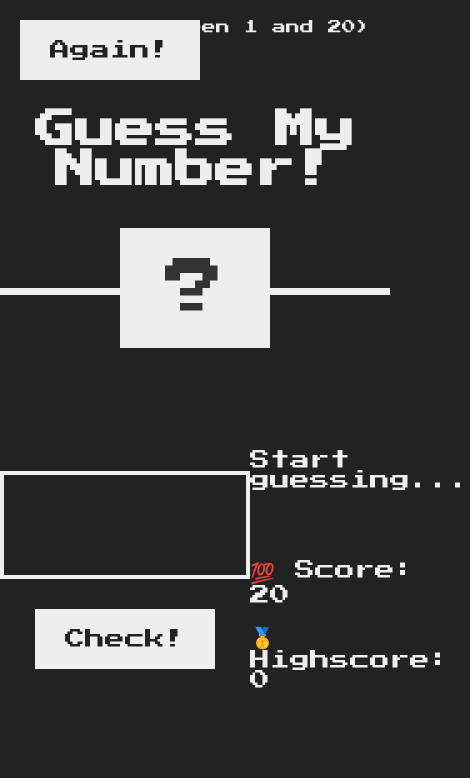
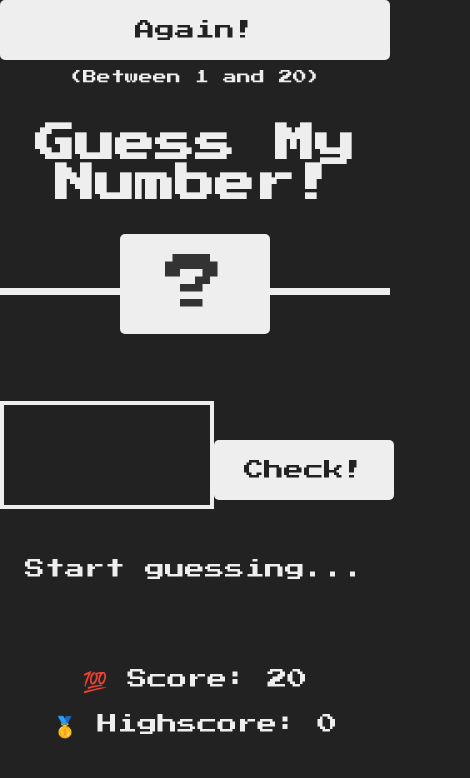
Before and after one commit to uniboxx/guess-my-number-svelte, a Svelte app: page / in a window 390 px wide. Shown: the top 778 px of the page, 470 px wide, since content can reach past the window. Built offline with nearby package versions, Linux system fonts and the light colour scheme.

Commit message:
fatto responsive

```diff
--- a/src/App.svelte
+++ b/src/App.svelte
@@ -77,54 +77,76 @@
 
 <style lang="stylus">
   header
-    position relative
+    display flex
+    flex-direction column
+    align-items center
     height 35vh
     border-bottom 7px solid #eee
+    @media screen and (min-width 640px)
+      display block
+      position relative
+    .between
+      font-size 1.4rem
+      width 100%
+      text-align center
+      margin 1rem 0
+      @media screen and (min-width 640px)
+        position absolute
+        width auto
+        top 2rem
+        right 2rem
+    h1
+      font-size 4rem
+      text-align center
+      width 100%
+      margin 3rem 0
 
+      @media screen and (min-width 640px)
+        position absolute
+        margin 0
+        transform translate(-50%, -50%)
+        top 52%
+        left 50%
+    .number
+      position relative
+      background #eee
+      color #333
+      font-size 6rem
+      width 15rem
+      padding 2rem 0rem
+      text-align center
+      border-radius 5px
+      @media screen and (min-width 640px)
+        position absolute
+        bottom 0
+        left 50%
+        transform translate(-50%, 50%)
+        padding 3rem 0
   main
     height 65vh
     color #eee
     display flex
+    flex-direction column
     align-items center
-    justify-content space-around
+    justify-content center
+    gap 2rem
+    @media screen and (min-width 640px)
+      flex-direction row
+  .left,.right
+    width 100%
+    display flex
+    flex-direction column
 
   .left
-    width 52rem
-    display flex
-    flex-direction column
+    flex-direction row
+    justify-content space-around
     align-items center
-
+    @media screen and (min-width 640px)
+      justify-content center
+      flex-direction column
   .right
-    width 52rem
-    font-size 2rem
-
-  h1
-    font-size 4rem
-    text-align center
-    position absolute
-    width 100%
-    top 52%
-    left 50%
-    transform translate(-50%, -50%)
-
-  .number
-    background #eee
-    color #333
-    font-size 6rem
-    width 15rem
-    padding 3rem 0rem
-    text-align center
-    position absolute
-    bottom 0
-    left 50%
-    transform translate(-50%, 50%)
-
-  .between
-    font-size 1.4rem
-    position absolute
-    top 2rem
-    right 2rem
-
+    align-items center
+    justify-content center
 
 
   .guess
@@ -139,6 +161,12 @@
     display block
     margin-bottom 3rem
 
+  .right
+    font-size 2rem
+
+
+
+
   .message
     margin-bottom 8rem
     height 3rem
--- a/src/lib/Button.svelte
+++ b/src/lib/Button.svelte
@@ -19,12 +19,20 @@
     font-family inherit
     padding 2rem 3rem
     cursor pointer
+    border-radius 5px
+    @media screen and (min-width 640px)
+
+      margin 0 auto
+
+
     &:hover
       background-color #ccc
 
-    &.again
+  .again
+    width 100%
+    @media screen and (min-width 640px)
       position absolute
+      width auto
       top 2rem
       left 2rem
-
 </style>
```
